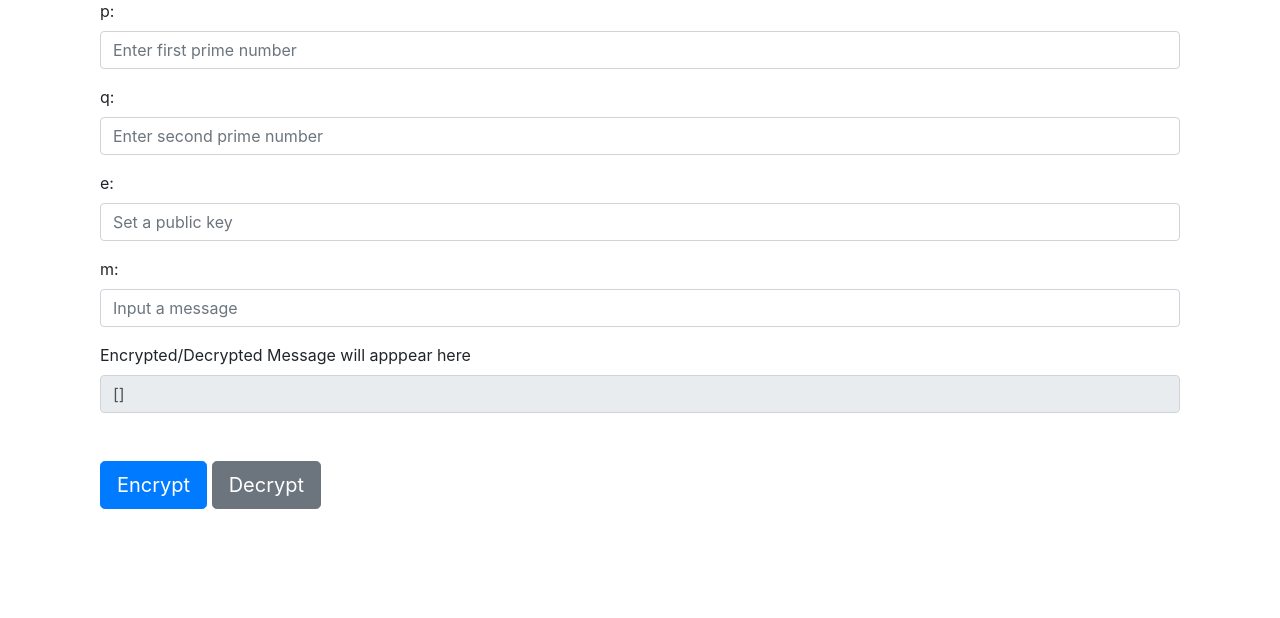
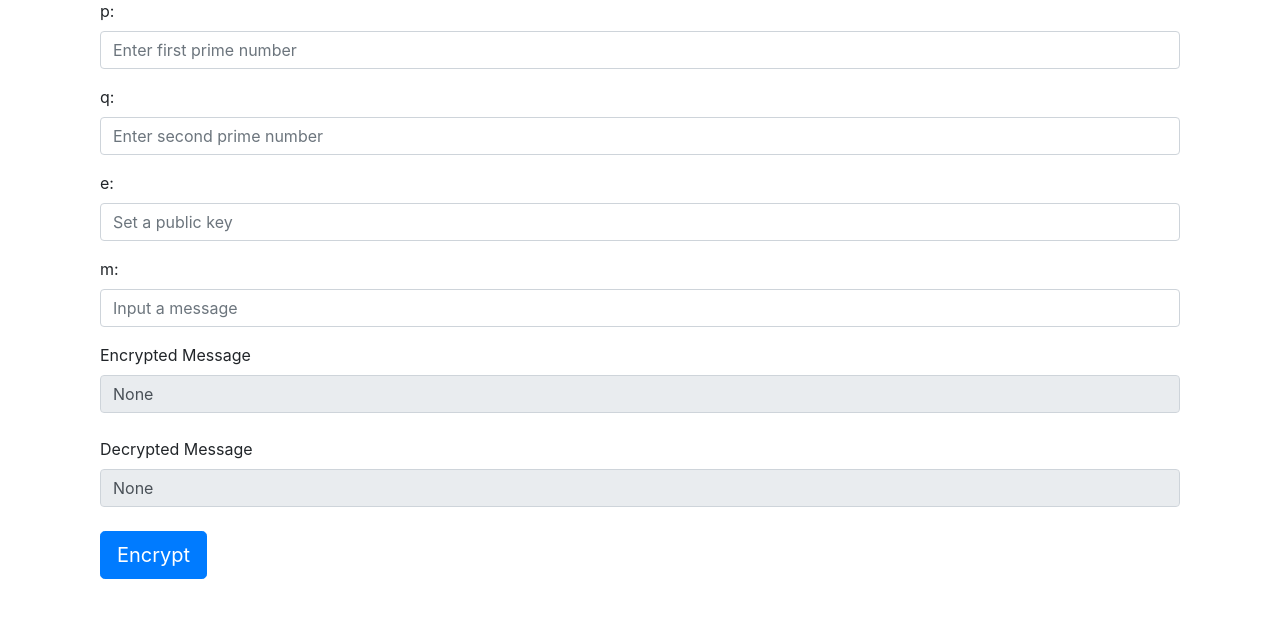
Before and after one commit to irahulgulati/Cryptoic, a Django app: page /rsa/ in a window 1280 px wide. Shown: the part 57-675 px from the top of the page. Run offline with Django 3.2, Linux system fonts and the light colour scheme; some libraries are stand-ins or nearby versions.

Commit message:
Improved features

```diff
--- a/rsa/templates/rsa/input.html
+++ b/rsa/templates/rsa/input.html
@@ -7,10 +7,11 @@
 		<div class="container-fixed">
 		<div class = 'container-fluid'>
 		{{ form.as_p }}
-		<label>Encrypted/Decrypted Message will apppear here</label>
-		<input class = "form-control" type="text" id="fname" value="{{ result }}" readonly placeholder="Encrypted Message"><br><br>
+		<label>Encrypted Message</label>
+		<input class = "form-control" type="text" id="fname" value="{{ ciphertext }}" readonly placeholder="Encrypted Message"><br>
+		<label>Decrypted Message</label>
+		<input class = "form-control" type="text" id="fname" value="{{ plaintext }}" readonly placeholder="Encrypted Message"><br>
 		<button type="submit" name="encrypt"  value="encrypt" class="btn btn-primary btn-lg">Encrypt</button>
-		<button type="submit" name="decrypt"  value="decrypt" class="btn btn-secondary btn-lg">Decrypt</button>
 		<!-- <input type="submit" name="encrypt"  value="encrypt" /> -->
 		<!-- <input type="submit" name="decrypt"  value="decrypt" /> -->
 		</div>
--- a/rsa/views.py
+++ b/rsa/views.py
@@ -1,24 +1,26 @@
 from django.shortcuts import render, get_object_or_404
 from .models import rsa
 from .forms import rsaForm
-from .compute import compute,decrypt
+from .compute import compute
 # Create your views here.
 def input_values_view(request):
 	result = []
+	x=None
+	y=None
 	form=rsaForm(request.POST or None)
 	if form.is_valid():
 		form2	=form.save(commit=False)
 		if 'encrypt' in request.POST:
 			encrypt=1
 			result	=compute(encrypt,form2.p, form2.q, form2.e, form2.m)
-		elif 'decrypt' in request.POST:
-			decrypt=2
-			print (result)
-			result = compute(decrypt,form2.p, form2.q, form2.e, form2.m)
+			x=result["plain"]
+			y=result["crypted"]
 		else:
 			result = "Please encrypt before decrypting"
 	context={
 		'form':form,
-		'result':result
+		'result':result,
+		'plaintext':x,
+		'ciphertext':y
 				}
 	return render(request, "rsa/input.html",context)
```
Also changed, not shown: rsa/compute.py (+7 -9 lines).
